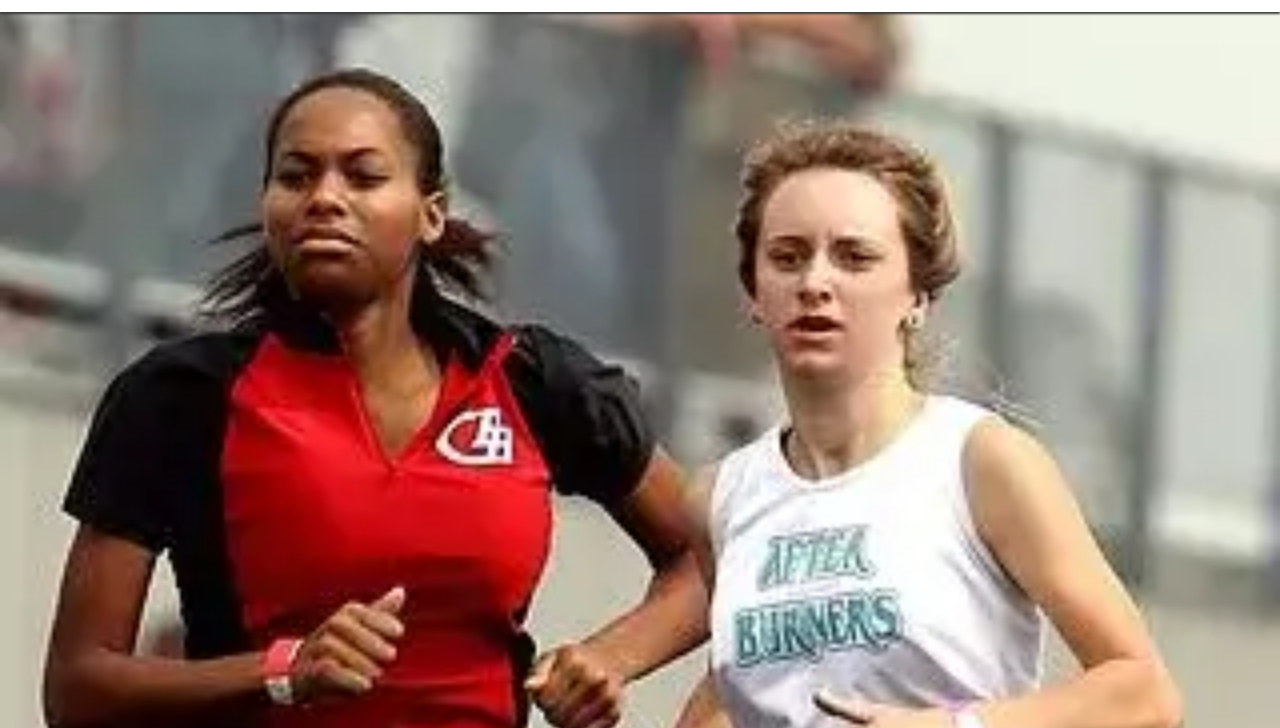
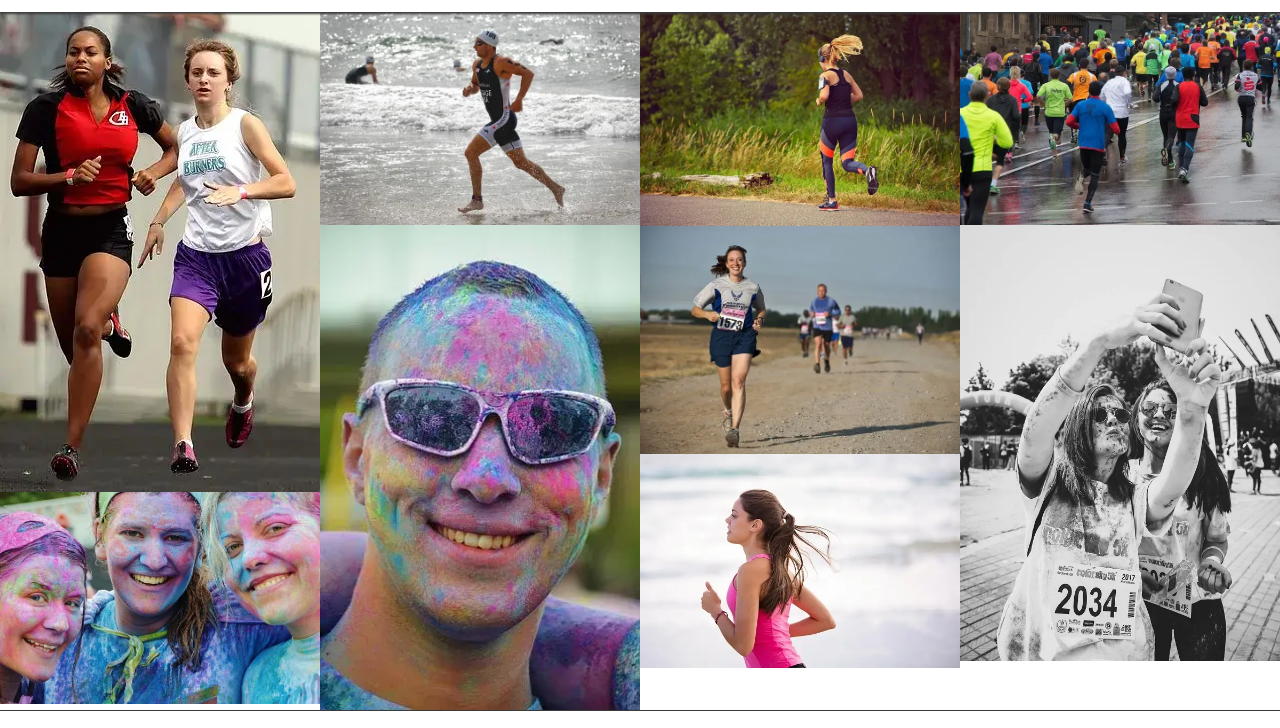
Before and after one commit to Georgeburn94/Love-Running, a plain HTML site: page gallery.html in a window 1280 px wide. Shown: the part 69-797 px from the top of the page. Drawn offline with Linux system fonts and the light colour scheme.

Commit message:
add: masonry styling to gallery.html

```diff
--- a/assets/css/style.css
+++ b/assets/css/style.css
@@ -253,6 +253,15 @@ main {
     color: #3a3a3a;
 }
 
+/* Media  query: large or landscape phones (576px and up) */
+@media screen and (min-width: 567px) {
+    #photos {
+        column-count: 2;
+        column-gap: 0;
+    }
+}
+
+
 /* Media Query: Tablets and larger (768px and up) */
 @media screen and (min-width:768px) {
     /* Header */
@@ -312,7 +321,14 @@ main {
         align-self: flex-end;
     }
 
+    #photos {
+        column-count: 3;
+        column-gap: 0;
+    }
+
 }
+
+
 
 /* For laptops 992px and up */
 
@@ -351,4 +367,9 @@ main {
         margin-top: 15px;
     }
 
+    #photos {
+        column-count: 4;
+        column-gap: 0;
+    }
+
 }
```
